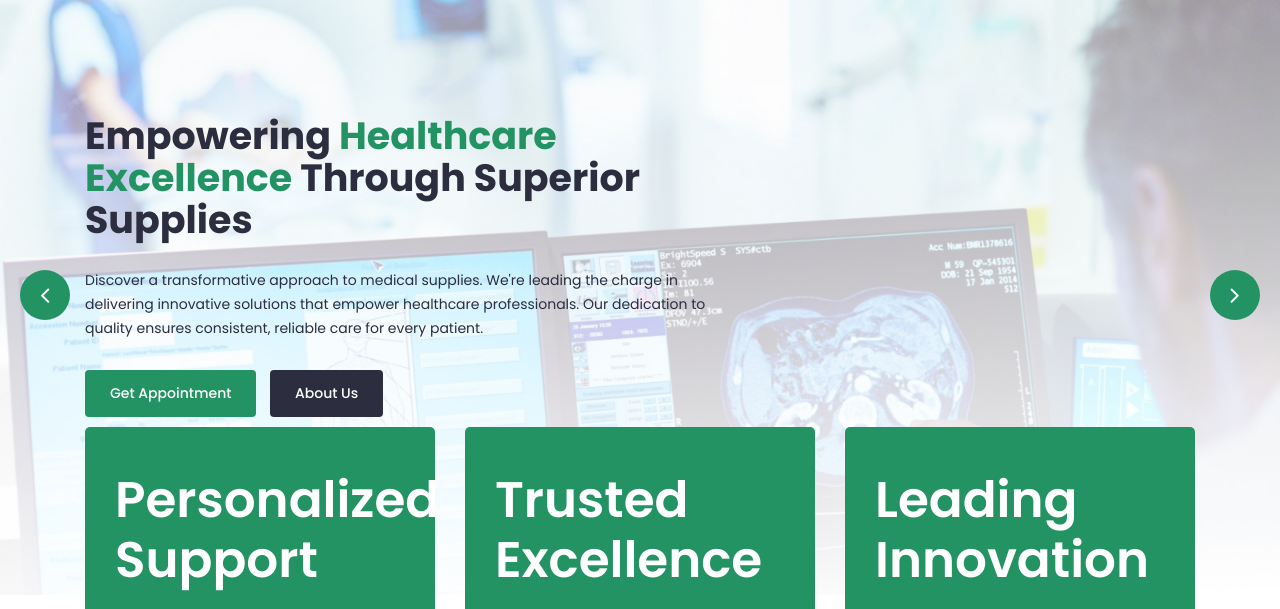
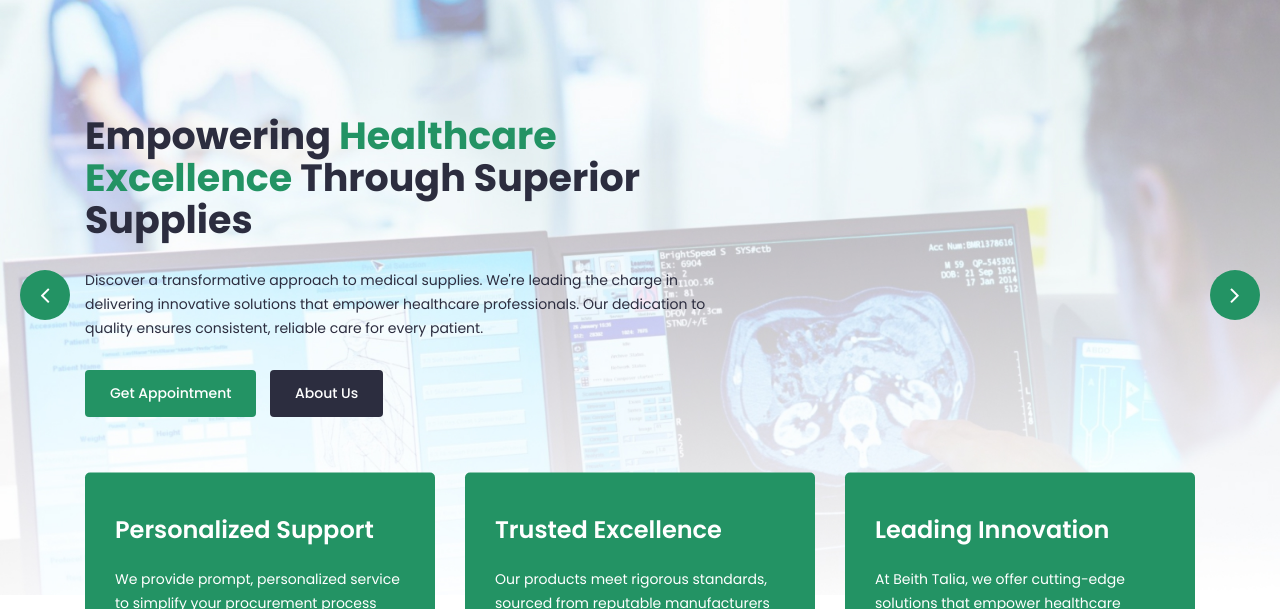
Before and after one commit to clintspace/Beith-Talia, a plain HTML site: page index.html in a window 1280 px wide. Shown: the part 134-743 px from the top of the page. Drawn offline with Linux system fonts and the light colour scheme; a script that the page names is missing.

Commit message:
Update style.css

```diff
--- a/style.css
+++ b/style.css
@@ -763,7 +763,7 @@ body{
 	color:#fff;
 }
 .schedule .single-schedule h4{
-	font-size: 50px;
+	font-size: 50spx;
 	font-weight:600;
 	display:inline-block;
 	text-transform:capitalize;
```
